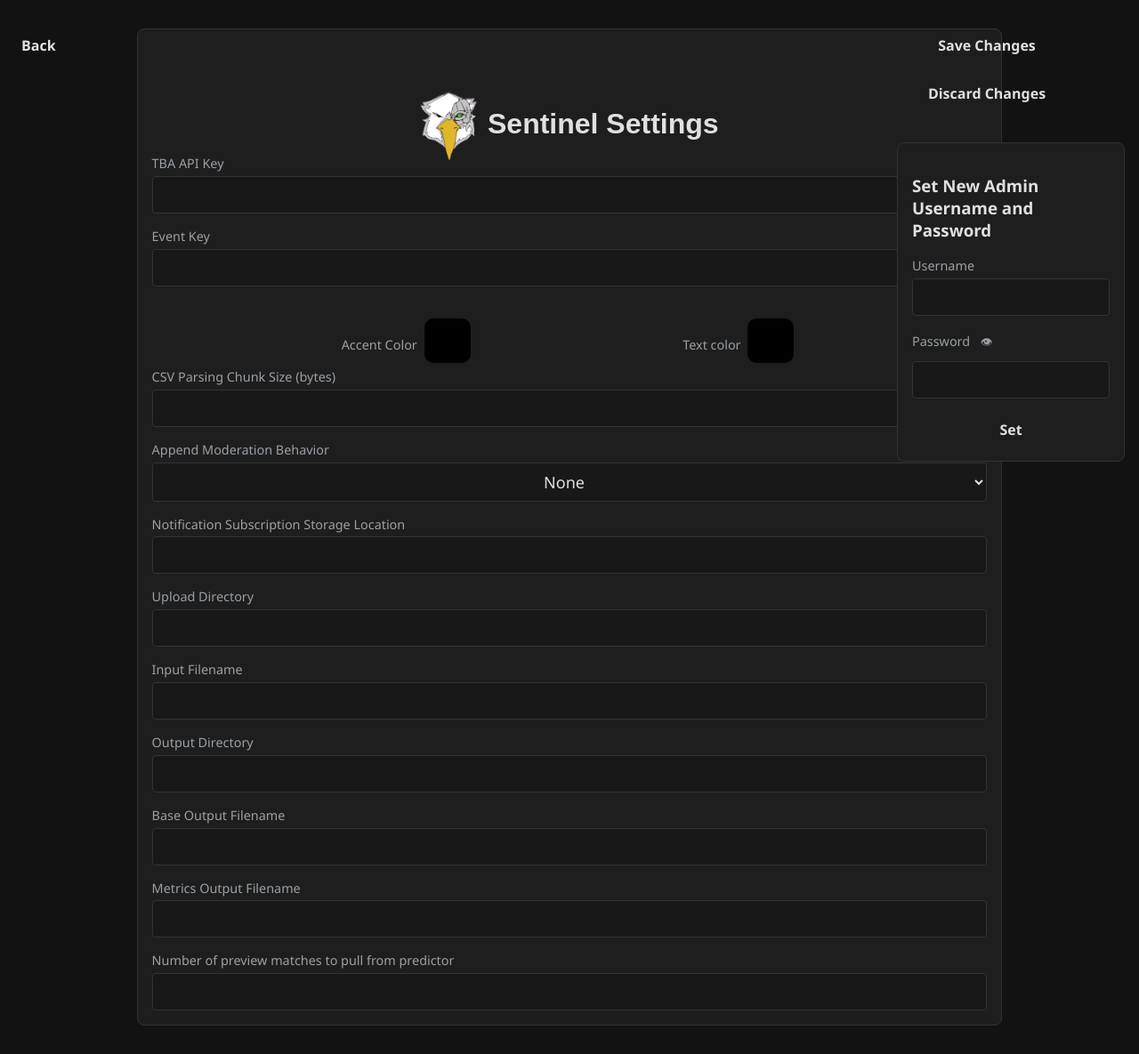
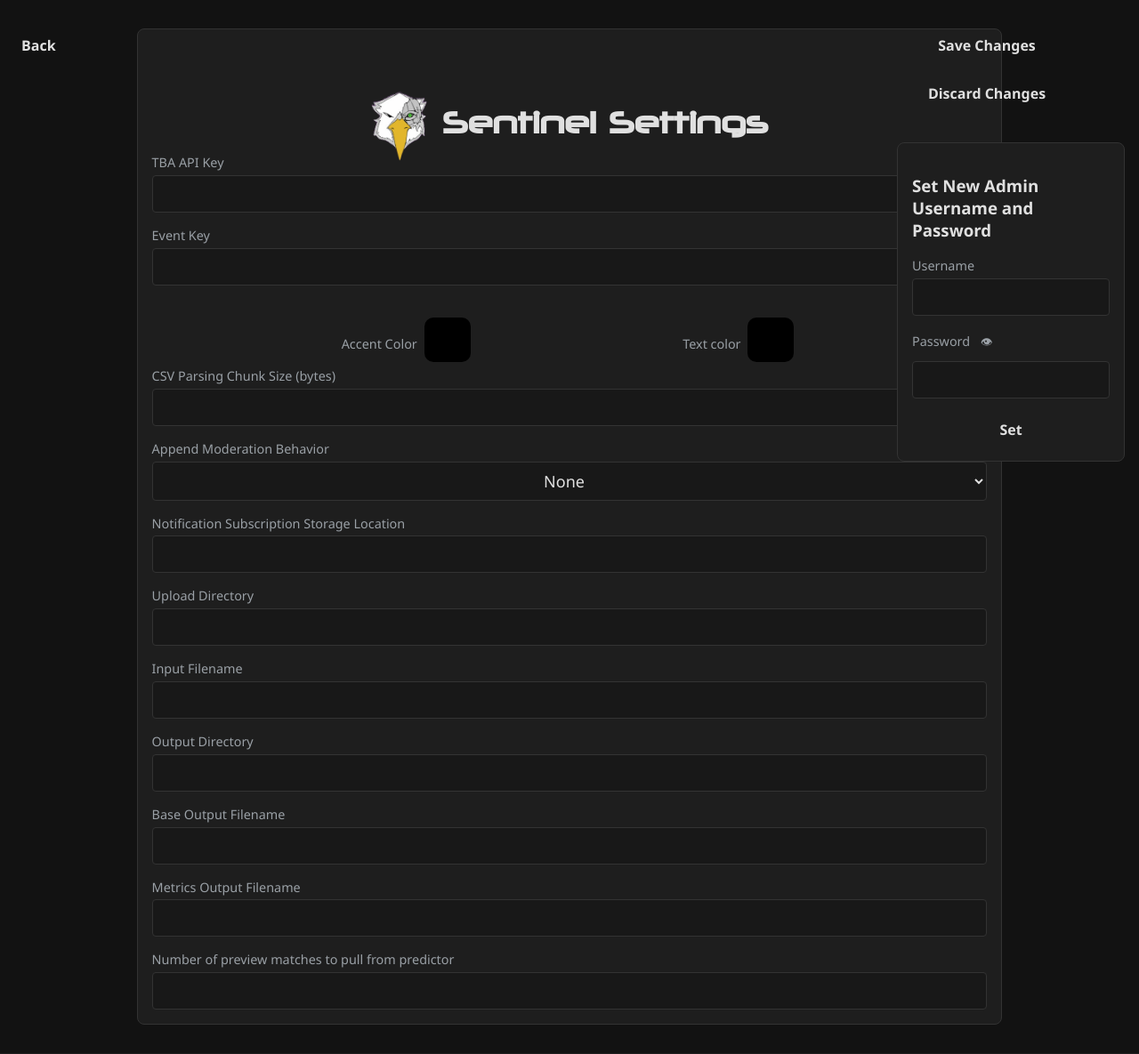
Before and after one commit to Team4028/Sentinel, a Python web app: template src/templates/appconfig.html in a window 1280 px wide. Shown: the whole page at 89% size. After the commit the page ends 1152 px from the top, so only its background shows below. Run offline with Jinja, Linux system fonts and the light colour scheme; the template is opened without the code that fills it, so the values that code supplies are empty; some web fonts are replaced.

Commit message:
made font static

```diff
--- /dev/null
+++ b/src/static/fonts/neuropolitical.css
@@ -0,0 +1,8 @@
+/* https://fonts.cdnfonts.com/css/neuropolitical */
+
+@font-face {
+    font-family: 'Neuropolitical';
+    font-style: normal;
+    font-weight: 400;
+    src: url("neuropolitical.woff") format('woff');
+}
--- a/src/templates/appconfig.html
+++ b/src/templates/appconfig.html
@@ -5,7 +5,7 @@
     <meta charset="UTF-8" />
     <meta name="viewport" content="width=device-width, initial-scale=1.0" />
     <meta name="csrf-token" content="{{csrf_token()}}">
-    <link href="https://fonts.cdnfonts.com/css/neuropolitical" rel="stylesheet">
+    <link href="{{url_for('static', filename='fonts/neuropolitical.css')}}" rel="stylesheet">
     <!-- load the favicon.ico beakhead favicon (the thing on the left of the tab) -->
     <link rel="icon" href="{{ url_for('static', filename='favicon.ico') }}" type="image/x-icon">
     <title>Backend Settings</title>
--- a/src/templates/home.html
+++ b/src/templates/home.html
@@ -5,7 +5,7 @@
     <meta charset="UTF-8" />
     <meta name="viewport" content="width=device-width, initial-scale=1.0" />
     <meta name="csrf-token" content="{{csrf_token()}}">
-    <link href="https://fonts.cdnfonts.com/css/neuropolitical" rel="stylesheet">
+    <link href="{{url_for('static', filename='fonts/neuropolitical.css')}}" rel="stylesheet">
     <!-- load the favicon.ico beakhead favicon (the thing on the left of the tab) -->
     <link rel="icon" href="{{ url_for('static', filename='favicon.ico') }}" type="image/x-icon">
     <title>Scouting App Backend Frontend</title>
--- a/src/templates/login.html
+++ b/src/templates/login.html
@@ -4,7 +4,7 @@
 <head>
     <meta charset="UTF-8" />
     <meta name="viewport" content="width=device-width, initial-scale=1.0" />
-    <link href="https://fonts.cdnfonts.com/css/neuropolitical" rel="stylesheet">
+    <link href="{{url_for('static', filename='fonts/neuropolitical.css')}}" rel="stylesheet">
     <!-- load the favicon.ico beakhead favicon (the thing on the left of the tab) -->
     <link rel="icon" href="{{ url_for('static', filename='favicon.ico') }}" type="image/x-icon">
     <title>Login Page</title>
```
Also changed, not shown: src/static/fonts/neuropolitical.woff (added).
